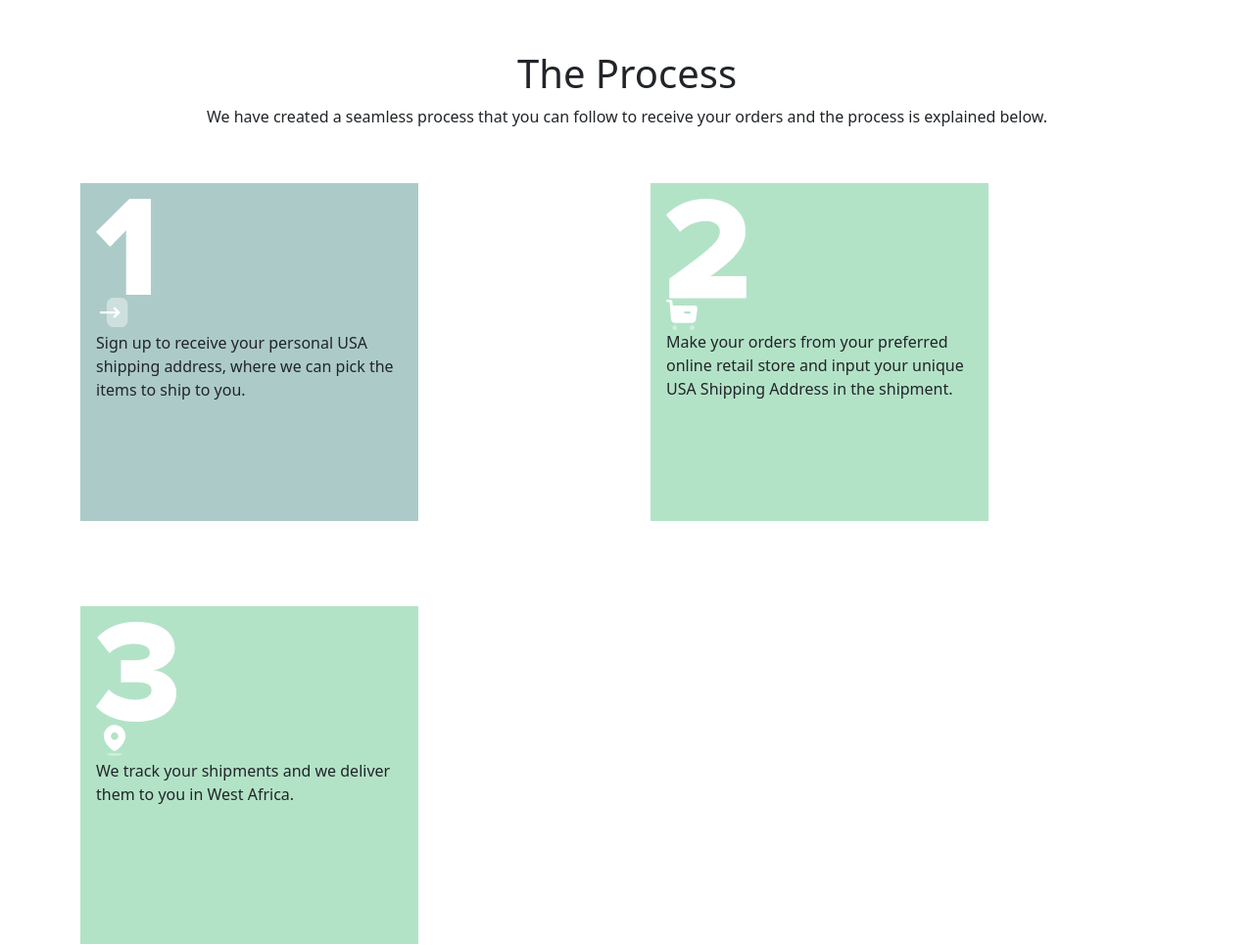
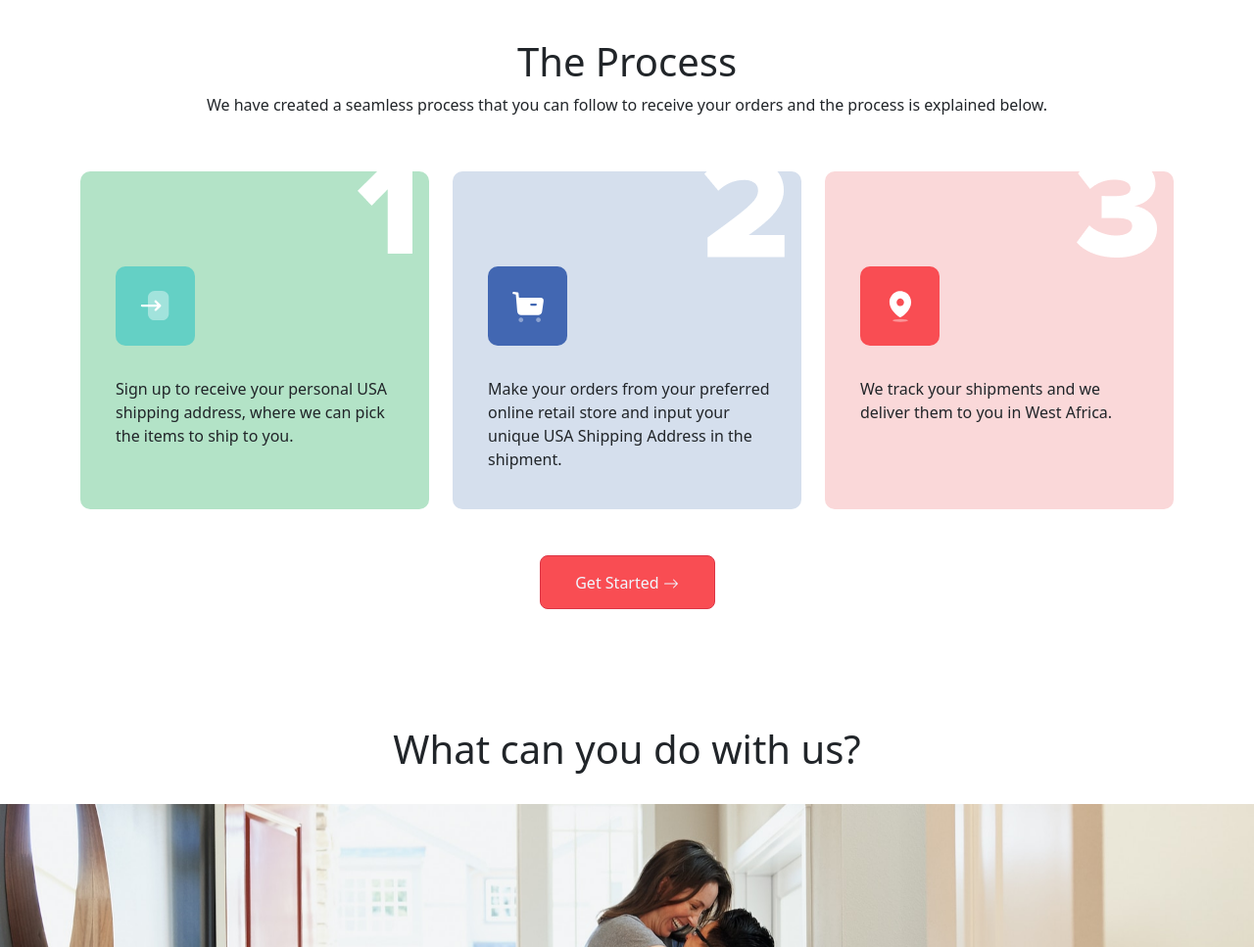
Before and after one commit to AfubeAngel/logistics-bootstrap-site, a plain HTML site: page index.html in a window 1280 px wide. Shown: the part 1080-2047 px from the top of the page at 98% size. Drawn offline with nearby package versions, Linux system fonts and the light colour scheme.

Commit message:
update section 5

```diff
--- a/index.html
+++ b/index.html
@@ -74,6 +74,10 @@
       @media screen and (max-width:1205px) {
         margin-right: 0px;
       }
+      @media screen and (min-width:768px) and (max-width:990px) {
+        margin-top: 60px;
+      }
+
     }
 
     .section1a-p {
@@ -91,14 +95,11 @@
 
     .position-relative-box {
             position: relative;
-            width: 540px;
+            min-width: 345px;
             height: 474px;
             margin-top: 57px;
             background-color: #4267B2;
             border-radius: 20px;
-        @media screen and (max-width:560px) {
-        width: 345px;
-      }
         }
 
         .top-left-box {
@@ -144,7 +145,7 @@
           }
         }
 
-        .section4 {
+        #section4 {
           display: flex;
           flex-direction: column;
           justify-content: center;
@@ -153,17 +154,32 @@
         }
 
         .process-box {
-          width: 345px;
+          min-width: 345px;
           height: 345px;
-          background-color: #B3E3C7;
           margin: 40px 0 47px 0;
-
-          @media screen and (min-width:426px) and (max-width: 991px) {
-            width: 700px;
-          }
+          padding: 36px;
+          position: relative;
+          border-radius: 10px;
         }
 
-        .section5 {
+        .process-iconbox {
+          width: 81px;
+          height: 81px;
+          border-radius: 10px;
+          display: flex;
+          justify-content: center;
+          align-items: center;
+        }
+
+        .process-content {
+          display: flex;
+          flex-direction: column;
+          gap: 32px;
+          position: absolute;
+          top: 97px;
+        }
+
+        #section5 {
           display: flex;
           flex-direction: column;
           justify-content: center;
@@ -240,6 +256,14 @@
           --bs-gutter-x: 14rem;
         }
 
+        .footer-col {
+          padding: 0px 100px;
+          width: 100%;
+          @media screen and (max-width:769px) {
+            padding: 0px 20px;
+          }
+        }
+
         .footer-text {
           color: #E6E6E6;
         }
@@ -264,7 +288,7 @@
               <a class="nav-link active" aria-current="page" href="#">Home</a>
             </li>
             <li class="nav-item">
-              <a class="nav-link" href="#">Services</a>
+              <a class="nav-link" href="#section5">Services</a>
             </li>
             <li class="nav-item dropdown">
               <a class="nav-link dropdown-toggle" href="#" role="button" data-bs-toggle="dropdown" aria-expanded="false">
@@ -302,7 +326,7 @@
           </button>
         </div>
         <div class="col">
-          <div class="container section1b" style="padding-left: 0px;">
+          <div class="container section1b" style="padding-left: 0px; padding-right: 0px;">
             <div class="position-relative-box image-box">
               <img class="img-fluid" style="object-fit: contain;" src="assets/images/Saly-15.png" alt="sally">
                 <div class="top-left-box d-none d-xl-block img-fluid"></div>
@@ -326,33 +350,39 @@
   <h1>The Process</h1>
   <p style="font-size: 16px;">We have created a seamless process that you can follow to receive your orders and the process is explained below.</p>
 
-  <div class="container">
-    <div class="row gx-5">
+  <div class="container" >
+    <div class="row ">
       <div class="col">
-       <div class="p-3 process-box" style="background-color: #accbc8;">
-        <img src="assets/images/1number1.png" alt="number 1">
-        <div>
+       <div class="process-box" style="background-color: #B3E3C7;">
+        <img style="position: absolute; right: 17px; top: -14px;" src="assets/images/1number1.png" alt="number 1">
+      <div class="process-content">
+        <div class="process-iconbox" style="background-color: #64D0C5;">
           <img src="assets/icons/Loginloginarrow.svg" alt="login arrow">
         </div>
-        <p>Sign up to receive your personal USA shipping address, where we can pick the items to ship to you.</p>
+        <p style="margin-right: 32px;">Sign up to receive your personal USA shipping address, where we can pick the items to ship to you.</p>
+      </div>
        </div>
       </div>
       <div class="col">
-        <div class="p-3 process-box">
-          <img src="assets/images/2number2.png" alt="number 2">
-          <div>
+        <div class="process-box" style="background-color: #d5dfed;">
+          <img style="position: absolute; right: 17px; top: -14px;" src="assets/images/2number2.png" alt="number 2">
+        <div class="process-content">
+          <div class="process-iconbox" style="background-color: #4267B2">
             <img src="assets/icons/Buy.svg" alt="cart icon">
           </div>
-          <p>Make your orders from your preferred online retail store and input your unique USA Shipping Address in the shipment. </p>
+          <p style="margin-right: 32px;">Make your orders from your preferred online retail store and input your unique USA Shipping Address in the shipment. </p>
+        </div>
         </div>
       </div>
       <div class="col">
-        <div class="p-3 process-box">
-          <img src="assets/images/3number3.png" alt="number 3">
-          <div>
+        <div class="process-box" style="background-color: #fad8d9;">
+          <img style="position: absolute; right: 17px; top: -14px;" src="assets/images/3number3.png" alt="number 3">
+        <div class="process-content">
+          <div class="process-iconbox" style="background-color: #F94D53;">
             <img src="assets/icons/Locationmap.svg" alt="location icon">
           </div>
-          <p>We track your shipments and we deliver them to you in West Africa.</p>
+          <p style="margin-right: 32px;">We track your shipments and we deliver them to you in West Africa.</p>
+        </div>
         </div>
       </div>
     </div>
@@ -369,7 +399,7 @@
 </div>
 
 <!-- section 4 -->
-<div class="section4" style="width: 100%;" >
+<div id="section4" style="width: 100%;" >
   <h1>What can you do with us?</h1>
 
   <!-- carousel -->
@@ -422,7 +452,7 @@
 </div>
 
 <!-- section 5 -->
-<div class="section5" style="width: 100%;">
+<div id="section5" style="width: 100%;">
   <h1 style="margin: 88px 0px;">Our Services</h1>
 
   <div class="card service-card" >
@@ -519,8 +549,8 @@
 
 <!-- footer -->
 <footer class="" >
-  <div class="row" >
-  <div class="col mb-3" style="padding: 0 100px;">
+  <div class="row" style="margin-right: 0px;" >
+  <div class="col mb-3 footer-col">
     <h5 class="footer-text">Company</h5>
     <ul class="nav flex-column" >
       <li class="nav-item mb-2"><a href="#" class="nav-link p-0 footer-text">Career</a></li>
@@ -530,7 +560,7 @@
     </ul>
   </div>
 
-  <div class="col mb-3" style="padding: 0 100px; width: 100%;">
+  <div class="col mb-3 footer-col">
     <h5 class="footer-text">Help & Support</h5>
     <ul class="nav flex-column">
       <li class="nav-item mb-2"><a href="#" class="nav-link p-0 footer-text">FAQ</a></li>
@@ -544,7 +574,7 @@
     </ul>
   </div>
 
-  <div class="col mb-3" style="padding: 0 100px;">
+  <div class="col mb-3 footer-col">
     <h5 class="footer-text">Social</h5>
     <ul class="nav flex-column">
       <li class="nav-item mb-2"><a href="#" class="nav-link p-0 footer-text">Contact us</a></li>
```
